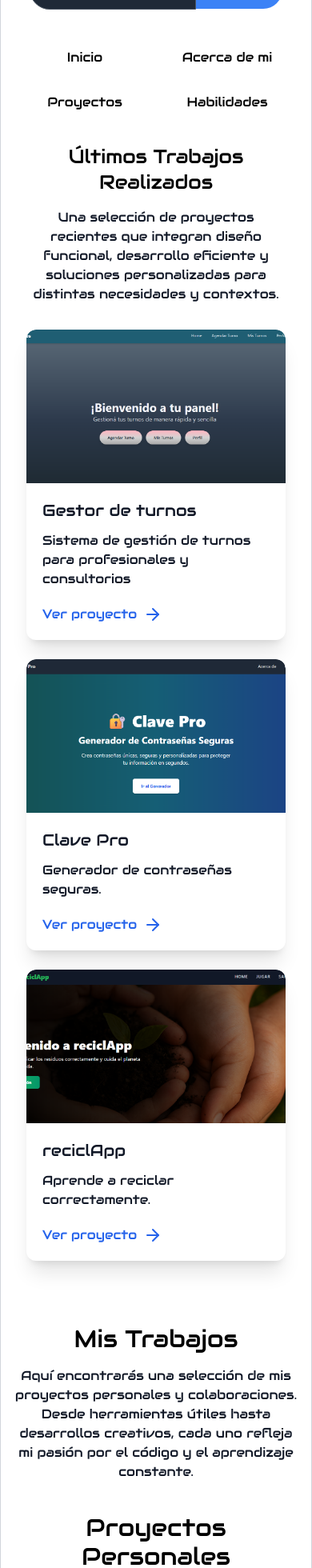
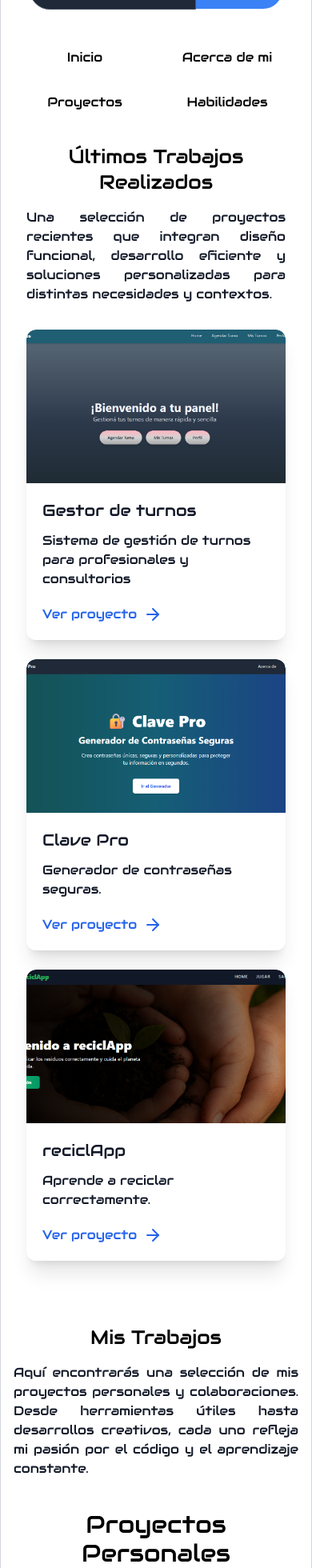
Before and after one commit to Nico09Barberis/web-portafolio, a React (Vite) app in the folder web-portafolio/: page /projects in a window 390 px wide. Shown: the part 844-2804 px from the top of the page at 80% size. Built offline with nearby package versions, Linux system fonts and the light colour scheme.

Commit message:
nuevos ajustes en la tipografia

```diff
--- a/web-portafolio/src/components/AboutMe.jsx
+++ b/web-portafolio/src/components/AboutMe.jsx
@@ -6,7 +6,7 @@ import Social from "../components/Social";
 const AboutMe = () => {
   return (
     <section className="bg-white text-black text-justify dark:bg-[#0a192f] dark:text-white max-w-3xl mx-auto p-6">
-      <h2 className="text-3xl font-pressStart mb-6 text-center">
+      <h2 className="text-xl md:text-3xl font-pressStart mb-6 text-center">
         ¡Hola a todos!
       </h2>
 
--- a/web-portafolio/src/components/LastWorks.jsx
+++ b/web-portafolio/src/components/LastWorks.jsx
@@ -102,7 +102,7 @@ const LastWorks = () => {
       {/* Descripción general */}
       <div className="mb-8 text-center">
         <h2 className="text-2xl md:text-3xl mb-4">Últimos Trabajos Realizados</h2>
-        <p className="text-gray-900 dark:text-gray-100 max-w-2xl mx-auto text-base md:text-lg">
+        <p className="text-gray-900 dark:text-gray-100 max-w-2xl mx-auto text-justify md:text-center text-base md:text-lg">
           Una selección de proyectos recientes que integran diseño funcional,
           desarrollo eficiente y soluciones personalizadas para distintas
           necesidades y contextos.
--- a/web-portafolio/src/components/Works.jsx
+++ b/web-portafolio/src/components/Works.jsx
@@ -112,7 +112,7 @@ const WorkCard = ({ title, description, img, repo, demo, techs, index }) => {
         {/* Contenido: título y descripción */}
         <div className="p-5 flex flex-col justify-between gap-2">
           <h3 className="text-xl text-gray-900 dark:text-white">{title}</h3>
-          <p className="text-gray-600 dark:text-gray-300 mb-2">{description}</p>
+          <p className="text-gray-600 text-sm md:text-base dark:text-gray-300 mb-2">{description}</p>
 
           {techs && techs.length > 0 && (
             <div className="flex flex-wrap gap-2">
@@ -167,8 +167,8 @@ const WorkSection = ({ title, works }) => (
 const Works = () => {
   return (
     <section className="bg-white dark:bg-[#0a192f] py-12 px-4 max-w-5xl mx-auto rounded-2xl font-audiowide">
-      <h2 className="text-3xl text-center mb-4">Mis Trabajos</h2>
-      <p className="text-md md:text-lg text-center max-w-2xl mx-auto text-gray-900 dark:text-gray-100 mb-10">
+      <h2 className="text-2xl md:text-3xl text-center mb-4">Mis Trabajos</h2>
+      <p className="text-base md:text-lg text-justify md:text-center max-w-2xl mx-auto text-gray-900 dark:text-gray-100 mb-10">
         Aquí encontrarás una selección de mis proyectos personales y
         colaboraciones. Desde herramientas útiles hasta desarrollos creativos,
         cada uno refleja mi pasión por el código y el aprendizaje constante.
```
